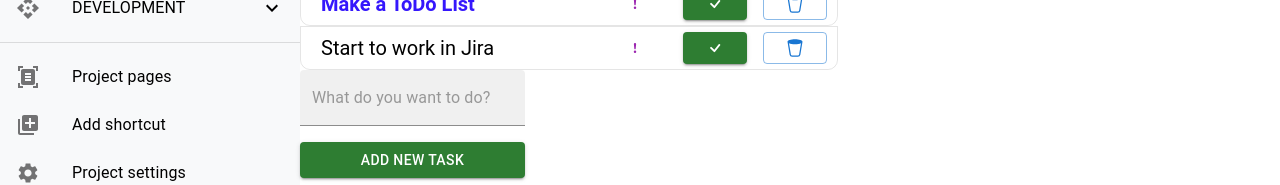
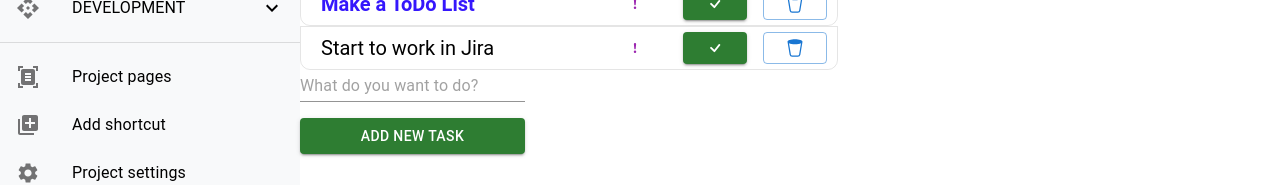
Before and after one commit to Hamidswed/hackathon7, a React (Create React App) app: page /tasks in a window 1280 px wide. Shown: the part 223-408 px from the top of the page. Built offline with nearby package versions, Linux system fonts and the light colour scheme; no server answers; the HTML template or start-up script is replaced by a standard one.

Commit message:
add style to input

```diff
--- a/src/Components/allTasks/Alltasks.tsx
+++ b/src/Components/allTasks/Alltasks.tsx
@@ -1,5 +1,5 @@
 import React, { FormEvent, useState } from 'react'
-import {Stack, TextField, Button} from '@mui/material/';
+import {Stack, Input, Button} from '@mui/material/';
 
 import { SingleTaskInterface, tasksDefault } from '../../types/tasksType'
 import SingleTask from '../singleTask/SingleTask'
@@ -10,6 +10,8 @@ interface AllTasksInterface {
   onToggleDone: (value : number) => void,
   onToggleImportant: (value : number) => void
 }
+
+const ariaLabel = { 'aria-label': 'description' };
 
 const Alltasks = ({taskListArray,onDelete,onToggleDone, onToggleImportant}: AllTasksInterface ) => {
   const [task, setTask] = useState<SingleTaskInterface[] | []>(tasksDefault);
@@ -79,13 +81,9 @@ const addNewTaskInState = (subtitle: string) => {
       autoComplete="off"
       onSubmit={onSubmitTaskForm}
     >
-<TextField
-        hiddenLabel
-        id="filled-hidden-label-normal"
-        defaultValue="Normal"
-        variant="filled"
+<Input
+        placeholder="What do you want to do?" inputProps={ariaLabel}
         type="text"
-        placeholder="What do you want to do?"
         value={textForNewTask}
         onChange={(e) => {setTextForNewTask(e.target.value)}}
       />
```
